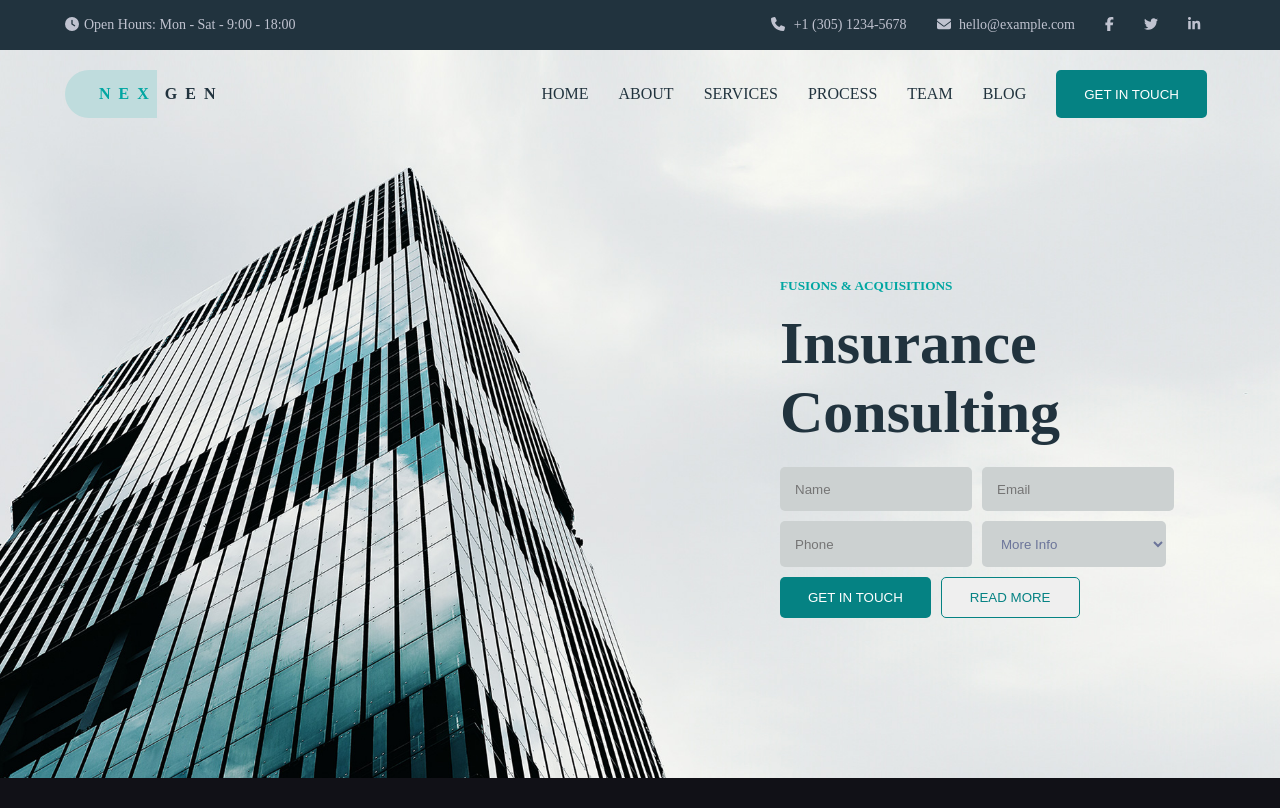
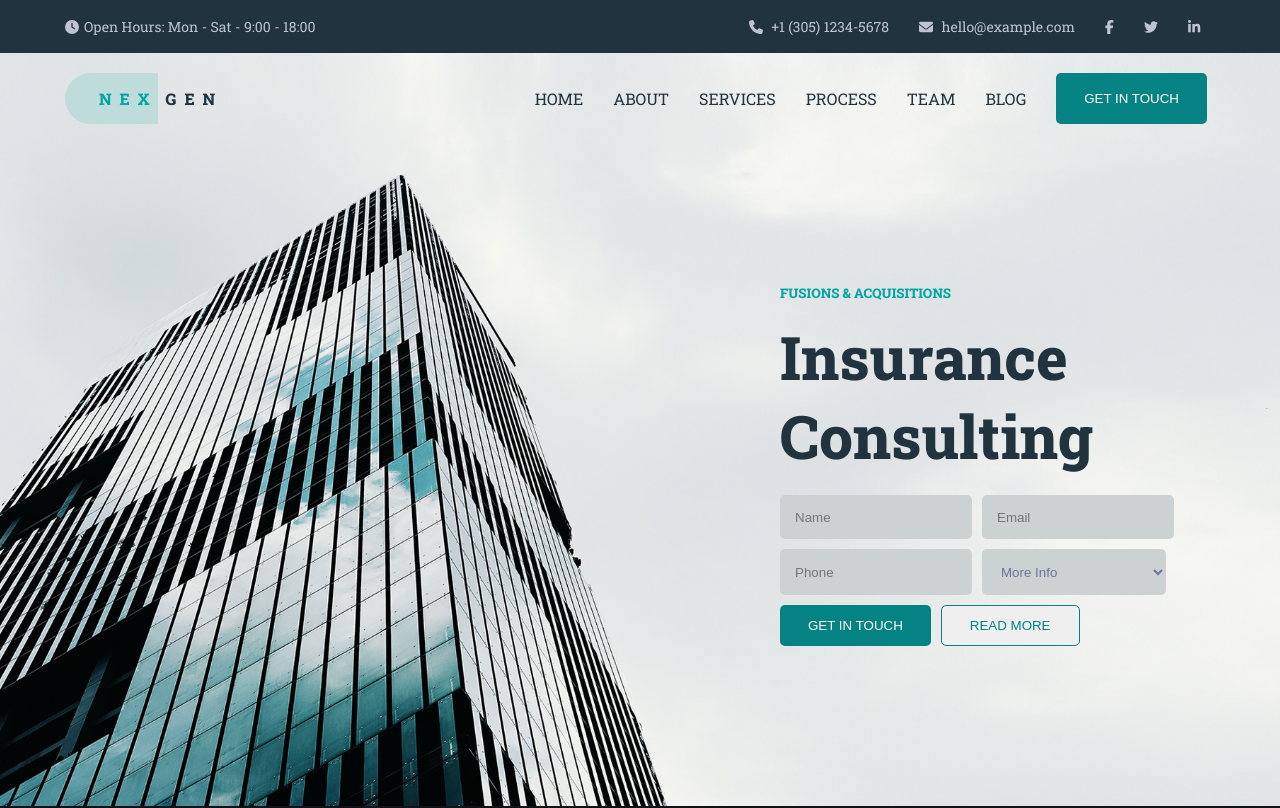
Before and after one commit to FedericoMorrillo/proj-html-vuejs, a Vue app: page / in a window 1280 px wide. Shown: the top 808 px of the page. Built offline with nearby package versions, Linux system fonts and the light colour scheme.

Commit message:
feat: favicon e aggiunta font

```diff
--- a/index.html
+++ b/index.html
@@ -3,7 +3,7 @@
 
 <head>
   <meta charset="UTF-8" />
-  <link rel="icon" type="image/svg+xml" href="/vite.svg" />
+  <link rel="icon" type="favicon" href="./src/assets/logo_48.png">
   <meta name="viewport" content="width=device-width, initial-scale=1.0" />
   <title>Insurance-consulting</title>
 </head>
--- a/src/App.vue
+++ b/src/App.vue
@@ -19,5 +19,6 @@ import FooterArea from './components/FooterArea.vue';
 <!--SCSS-->
 <style scoped lang="scss">
 @import "../src/scss/general.scss";
+@import "../src/scss/typography.scss";
 </style>
 <!--/SCSS-->
--- /dev/null
+++ b/src/scss/typography.scss
@@ -0,0 +1,8 @@
+@import url('https://fonts.googleapis.com/css2?family=Roboto+Slab:wght@400;600;800&display=swap');
+
+//typography
+body {
+    font-family: 'Roboto Slab', serif !important;
+}
+
+//typography
```
Also changed, not shown: src/main.js (+6 -1 lines), src/assets/logo_48.png (added).
